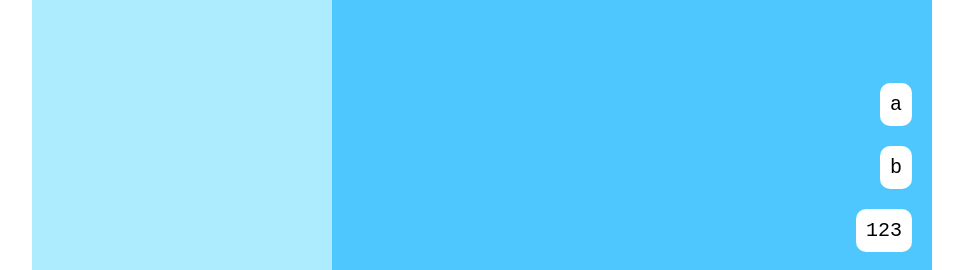
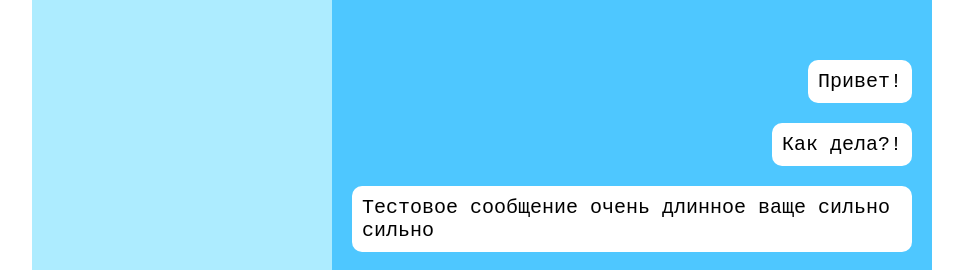
Before and after one commit to david140240/messanger, a Nuxt app: page / in a window 1280 px wide. Shown: the part 476-746 px from the top of the page, without its empty margins (158-1121 px from the left). Built offline with nearby package versions, Linux system fonts and the light colour scheme.

Commit message:
edit mock's in store

```diff
--- a/stores/chat.ts
+++ b/stores/chat.ts
@@ -1,6 +1,10 @@
 export const useChatStore = defineStore('chat', () => {
 	const data = reactive({
-		messages: ['a', 'b', '123'] as any,
+		messages: [
+			'Привет!',
+			'Как дела?!',
+			'Тестовое сообщение очень длинное ваще сильно сильно',
+		] as any,
 		isEditMode: false,
 	});
 
```
